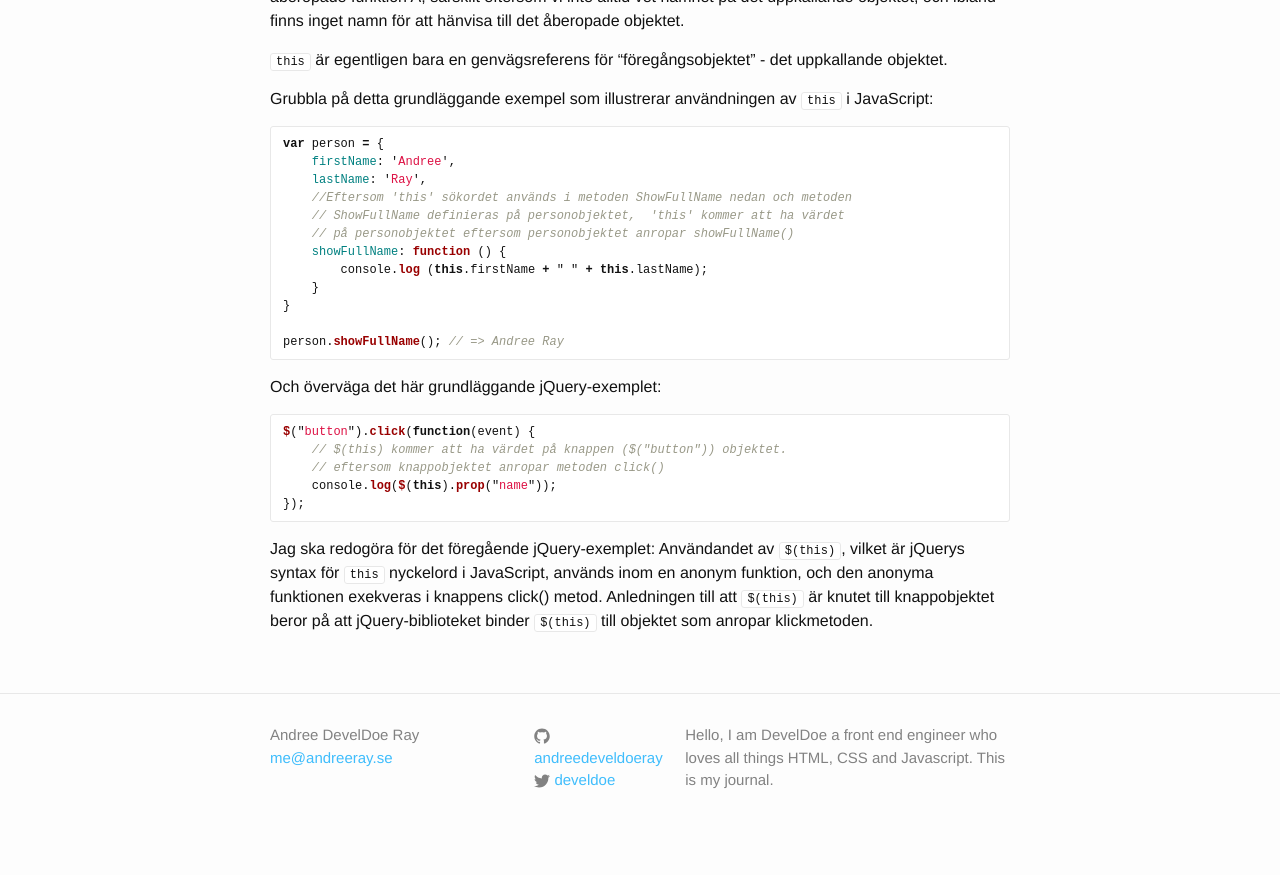
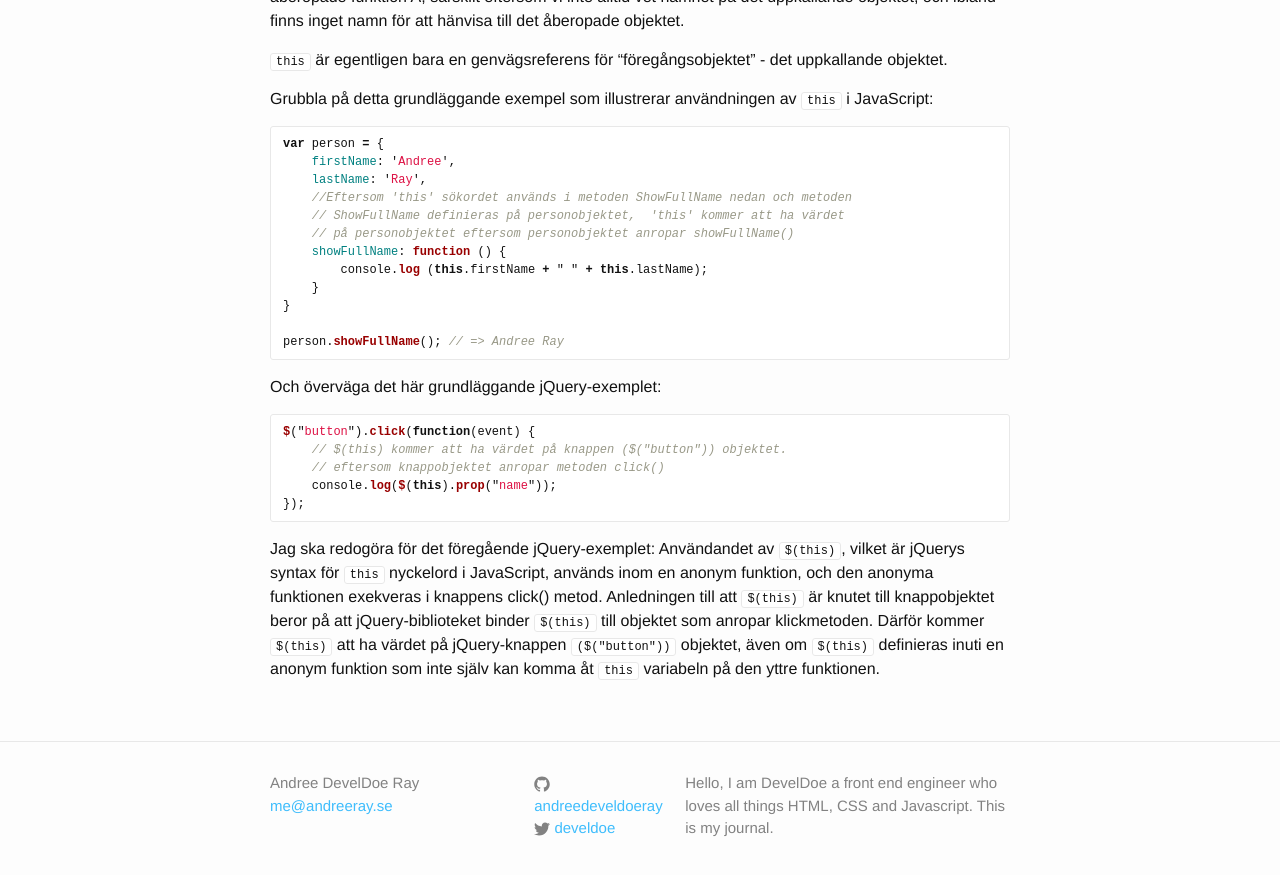
Before and after one commit to develdoe/develdoe.github.io, a Jekyll site: the page built from _posts/2017-11-02-javascript-this.md, in a window 1280 px wide and 900 px high, scrolled down 1337 px. Shown: the top 875 px of the window. Built offline with Jekyll 4.4.1, drawn with Linux system fonts in a browser that asks for light colours; before the commit the page ends 2189 px from its top, so only the background shows below that.

Commit message:
Update 2017-11-02-javascript-this.md

````diff
--- a/_posts/2017-11-02-javascript-this.md
+++ b/_posts/2017-11-02-javascript-this.md
@@ -71,4 +71,4 @@
 });
 ```
 
-Jag ska redogöra för det föregående jQuery-exemplet: Användandet av `$(this)`, vilket är jQuerys syntax för `this` nyckelord i JavaScript, används inom en anonym funktion, och den anonyma funktionen exekveras i knappens click() metod. Anledningen till att `$(this)` är knutet till knappobjektet beror på att jQuery-biblioteket binder `$(this)` till objektet som anropar klickmetoden.
+Jag ska redogöra för det föregående jQuery-exemplet: Användandet av `$(this)`, vilket är jQuerys syntax för `this` nyckelord i JavaScript, används inom en anonym funktion, och den anonyma funktionen exekveras i knappens click() metod. Anledningen till att `$(this)` är knutet till knappobjektet beror på att jQuery-biblioteket binder `$(this)` till objektet som anropar klickmetoden. Därför kommer `$(this)` att ha värdet på jQuery-knappen `($("button"))` objektet, även om `$(this)` definieras inuti en anonym funktion som inte själv kan komma åt `this` variabeln på den yttre funktionen.
````
